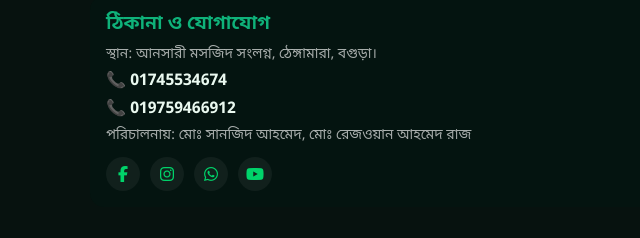
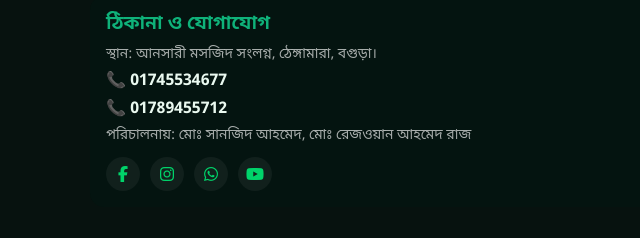
Before and after one commit to pathkutir/pathkutir.github.io, a plain HTML site: page index.html in a window 1280 px wide. Shown: the part 574-812 px from the top of the page, 0-640 px from the left. Drawn offline with Linux system fonts and the light colour scheme.

Commit message:
Update index.html

```diff
--- a/index.html
+++ b/index.html
@@ -104,8 +104,8 @@
 <section id="contact" class="contact-card">
   <h3>ঠিকানা ও যোগাযোগ</h3>
   <p>স্থান: আনসারী মসজিদ সংলগ্ন, ঠেঙ্গামারা, বগুড়া।</p>
-  <div class="number">📞 01745534674</div>
-  <div class="number">📞 019759466912</div>
+  <div class="number">📞 01745534677</div>
+  <div class="number">📞 01789455712</div>
   <p>পরিচালনায়: মোঃ সানজিদ আহমেদ, মোঃ রেজওয়ান আহমেদ রাজ</p>
   <div class="social">
     <a href="#" title="Facebook"><i class="fab fa-facebook-f"></i></a>
```
